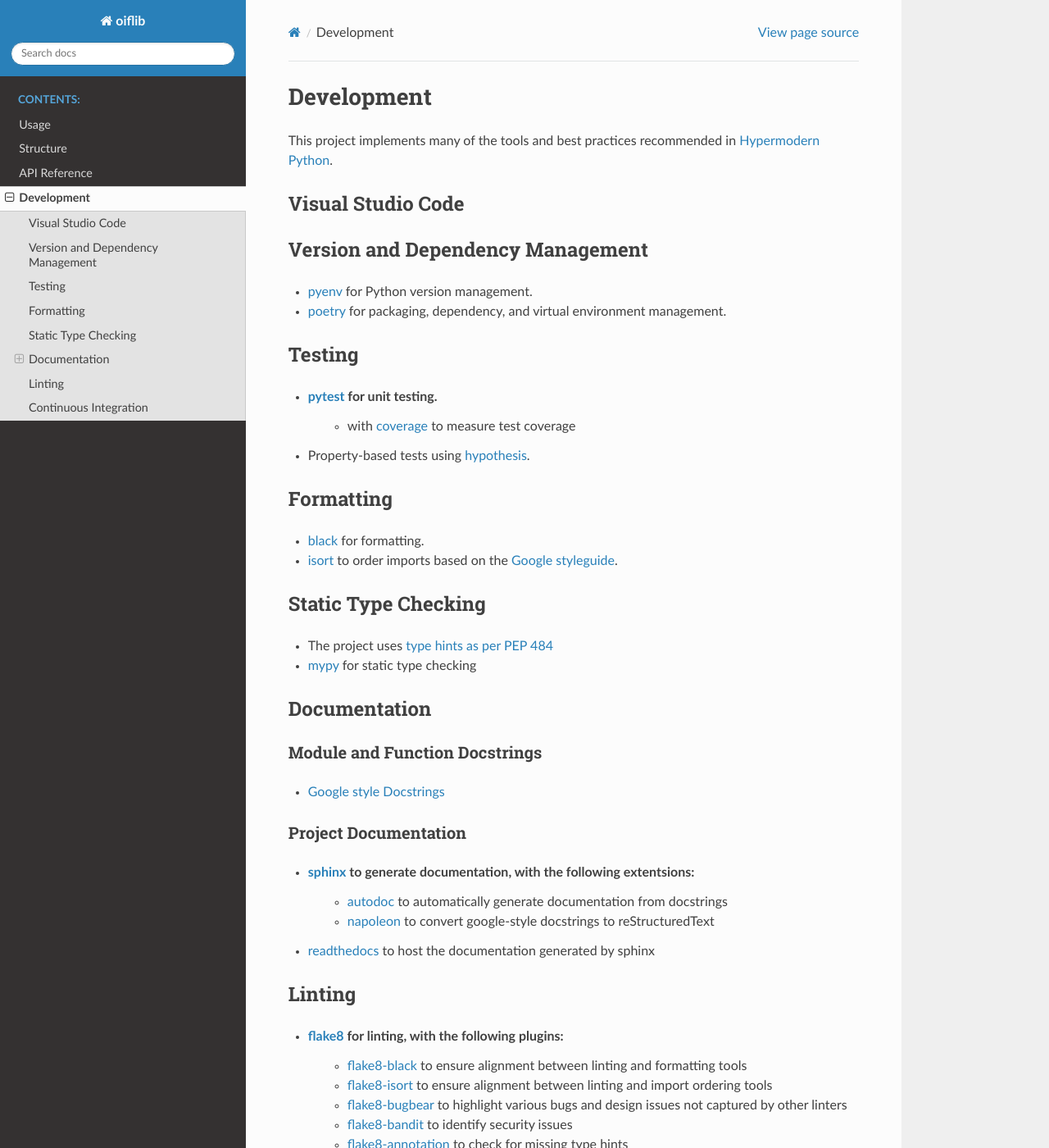
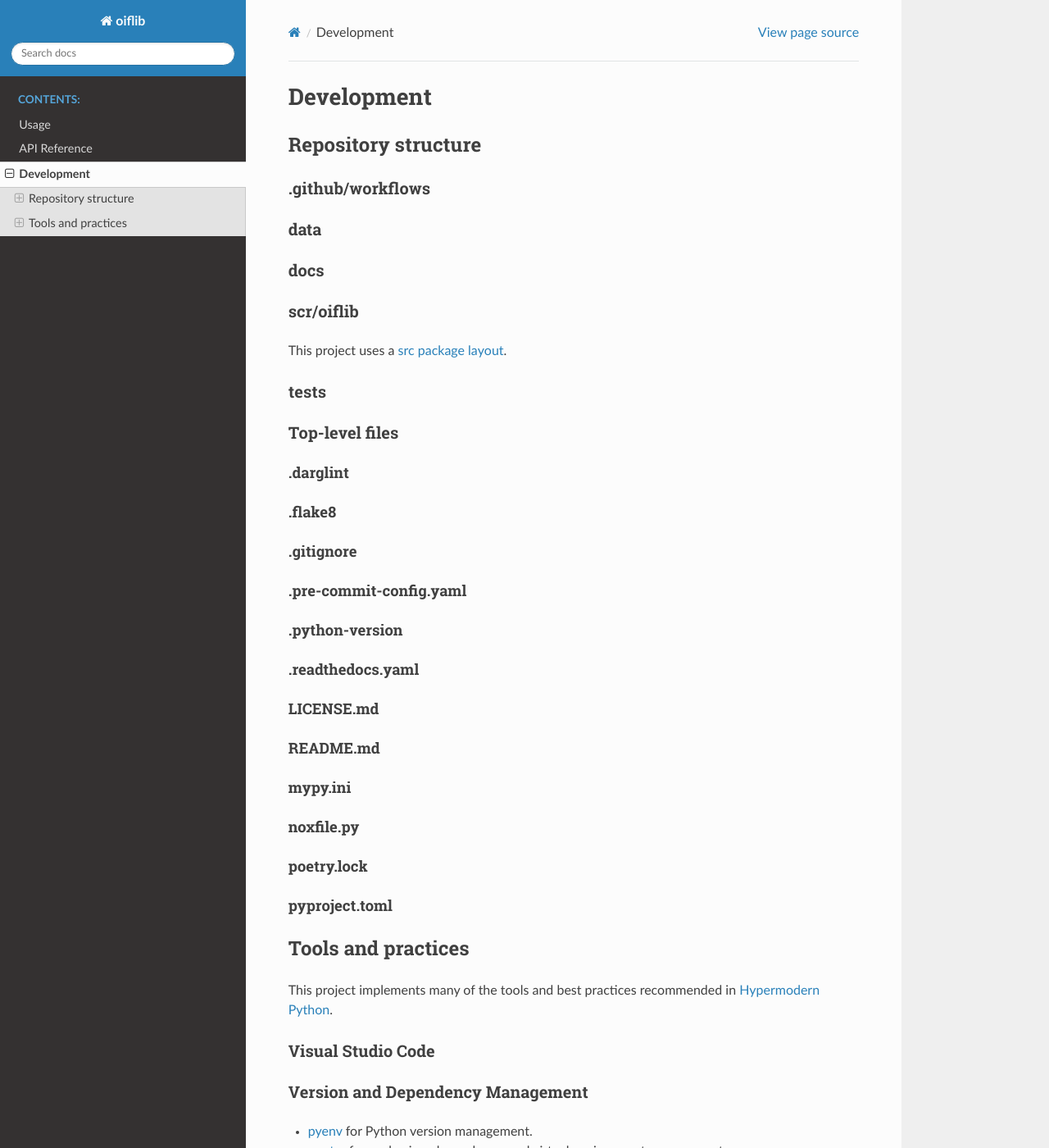
Before and after one commit to Defra-Data-Science-Centre-of-Excellence/oiflib, a Sphinx documentation site: the page built from docs/source/development.rst, in a window 1280 px wide and 1400 px high. Shown: the whole window at 82% size. Built offline with Sphinx 7.4.7 and the Read the Docs theme 2.0.0, drawn with Linux system fonts in a browser that asks for light colours; pages that are not in the unit, such as notebooks, are missing from menus; some of the changed text lies outside the part shown.

Commit message:
move structure to development section

```diff
--- a/docs/source/development.rst
+++ b/docs/source/development.rst
@@ -1,46 +1,111 @@
 Development
 ===========
 
-This project implements many of the tools and best practices recommended in `Hypermodern Python <https://cjolowicz.github.io/posts/hypermodern-python-01-setup/>`_.
+Repository structure
+--------------------
+
+.github/workflows
+^^^^^^^^^^^^^^^^^
+
+data
+^^^^
+
+docs
+^^^^
+
+scr/oiflib
+^^^^^^^^^^
+
+This project uses a `src package layout <https://hynek.me/articles/testing-packaging/>`_.
+
+tests
+^^^^^
+
+Top-level files
+^^^^^^^^^^^^^^^
+
+.darglint
+"""""""""
+
+.flake8
+"""""""
+
+.gitignore
+""""""""""
+
+.pre-commit-config.yaml
+"""""""""""""""""""""""
+
+.python-version
+"""""""""""""""
+
+.readthedocs.yaml
+"""""""""""""""""
+
+LICENSE.md
+""""""""""
+
+README.md
+"""""""""
+
+mypy.ini
+""""""""
+
+noxfile.py
+""""""""""
+
+poetry.lock
+"""""""""""
+
+pyproject.toml
+""""""""""""""
+
+Tools and practices
+-------------------
+
+This project implements many of the tools and best practices recommended in `Hypermodern Python`_.
+
+.. _Hypermodern Python: https://cjolowicz.github.io/posts/hypermodern-python-01-setup/
 
 Visual Studio Code
-------------------
+^^^^^^^^^^^^^^^^^^
 
 Version and Dependency Management
----------------------------------
+^^^^^^^^^^^^^^^^^^^^^^^^^^^^^^^^^
 
 - `pyenv <https://github.com/pyenv/pyenv>`_ for Python version management.
 - `poetry <https://python-poetry.org/>`_ for packaging, dependency, and virtual environment management.
 
 Testing
--------
+^^^^^^^
 
 - `pytest <https://docs.pytest.org/en/latest/>`_ for unit testing.
     - with `coverage <https://coverage.readthedocs.io/>`_ to measure test coverage
 - Property-based tests using `hypothesis <https://hypothesis.readthedocs.io/en/latest/>`_.
+- `mocks <https://towardsdatascience.com/stop-mocking-me-unit-tests-in-pyspark-using-pythons-mock-library-a4b5cd019d7e>`_, `fakes, stubs <https://blog.pragmatists.com/test-doubles-fakes-mocks-and-stubs-1a7491dfa3da>`_, or `markers <https://docs.pytest.org/en/latest/example/markers.html>`_ in testing
 
 Formatting
-----------
+^^^^^^^^^^
 
 - `black <https://github.com/psf/black>`_ for formatting.
 - `isort <https://timothycrosley.github.io/isort/>`_ to order imports based on the `Google styleguide <https://google.github.io/styleguide/pyguide.html?showone=Imports_formatting#313-imports-formatting>`_.
 
 Static Type Checking
---------------------
+^^^^^^^^^^^^^^^^^^^^
 
 - The project uses `type hints as per PEP 484 <https://www.python.org/dev/peps/pep-0484/>`_
 - `mypy <http://mypy-lang.org/>`_ for static type checking
 
 Documentation
--------------
+^^^^^^^^^^^^^
 
 Module and Function Docstrings
-^^^^^^^^^^^^^^^^^^^^^^^^^^^^^^
+""""""""""""""""""""""""""""""
 
 - `Google style <https://google.github.io/styleguide/pyguide.html#38-comments-and-docstrings>`_ `Docstrings <https://www.python.org/dev/peps/pep-0257/#what-is-a-docstring>`_
 
 Project Documentation
-^^^^^^^^^^^^^^^^^^^^^
+"""""""""""""""""""""
 
 - `sphinx <http://www.sphinx-doc.org/>`_ to generate documentation, with the following extentsions:
     - `autodoc <https://www.sphinx-doc.org/en/master/usage/extensions/autodoc.html>`_ to automatically generate documentation from docstrings
@@ -48,7 +113,7 @@
 - `readthedocs <https://readthedocs.org/>`_ to host the documentation generated by sphinx
 
 Linting
--------
+^^^^^^^
 
 - `flake8 <https://flake8.pycqa.org/en/latest/>`_ for linting, with the following plugins:
     - `flake8-black <https://github.com/peterjc/flake8-black>`_ to ensure alignment between linting and formatting tools
@@ -60,16 +125,24 @@
     - `darglint <https://github.com/terrencepreilly/darglint>`_ to check that docstring descriptions match function definitions
 
 Continuous Integration
-----------------------
-
-- `GitHub Actions <https://github.com/features/actions>`_ for continuous integration
-
-However, it doesn't currently use:
+^^^^^^^^^^^^^^^^^^^^^^
 
 - `Nox <https://nox.thea.codes/>`_ for test automation
-- `mocks <https://towardsdatascience.com/stop-mocking-me-unit-tests-in-pyspark-using-pythons-mock-library-a4b5cd019d7e>`_, `fakes, stubs <https://blog.pragmatists.com/test-doubles-fakes-mocks-and-stubs-1a7491dfa3da>`_, or `markers <https://docs.pytest.org/en/latest/example/markers.html>`_ in testing
+- `GitHub Actions <https://github.com/features/actions>`_ for continuous integration
 - `pre-commit <https://pre-commit.com/>`_ to leverage linters written in other languages
+
+
+Security
+^^^^^^^^
+
 - `Saftey <https://github.com/pyupio/safety>`_ to identify security vulnerabilities
+
+
+Not yet Implemented
+^^^^^^^^^^^^^^^^^^^
+
+It doesn't currently use:
+
 - `pytype <https://google.github.io/pytype/>`_ for static type checking
 - `typeguard <https://github.com/agronholm/typeguard>`_ for runtime type checking
 - `Desert <https://desert.readthedocs.io/>`_ or `Marshmallow <https://marshmallow.readthedocs.io/>`_ for data validation
```
Also changed, not shown: docs/source/structure.rst (deleted, +0 -79 lines).
